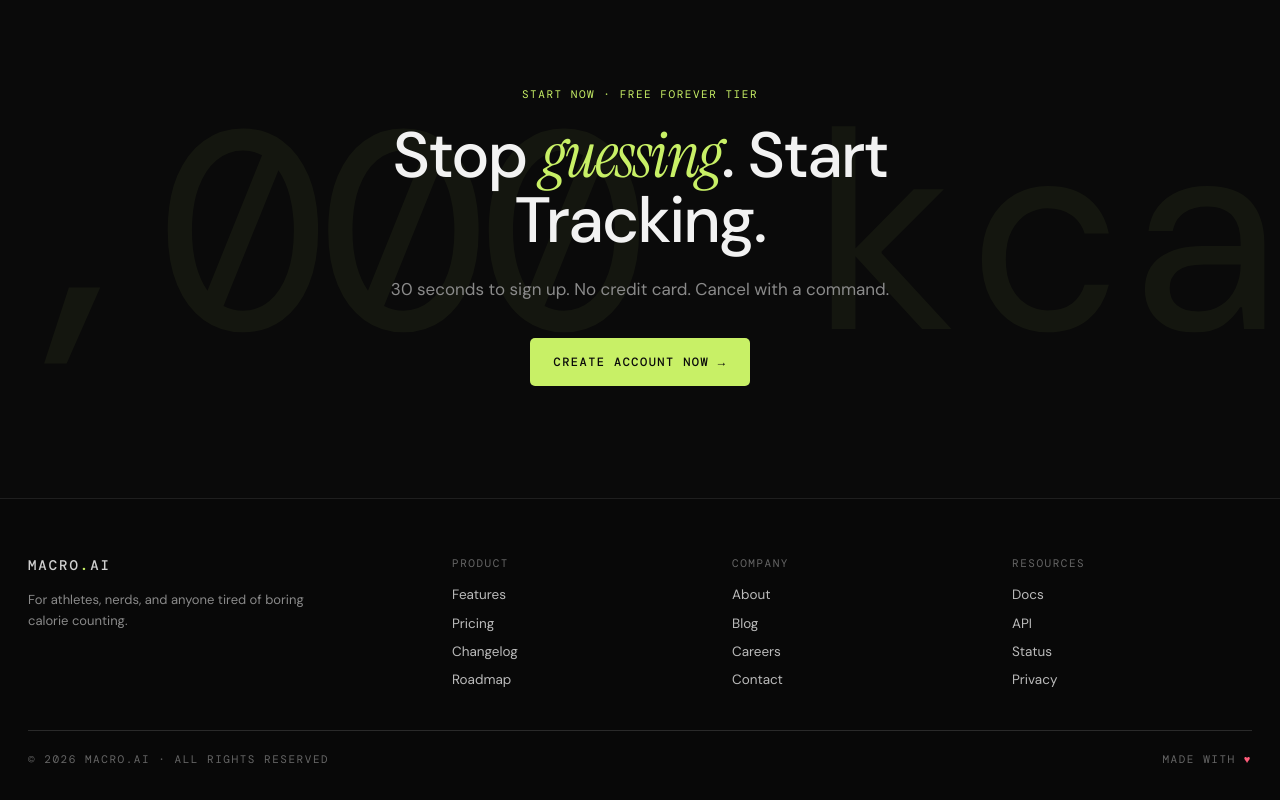
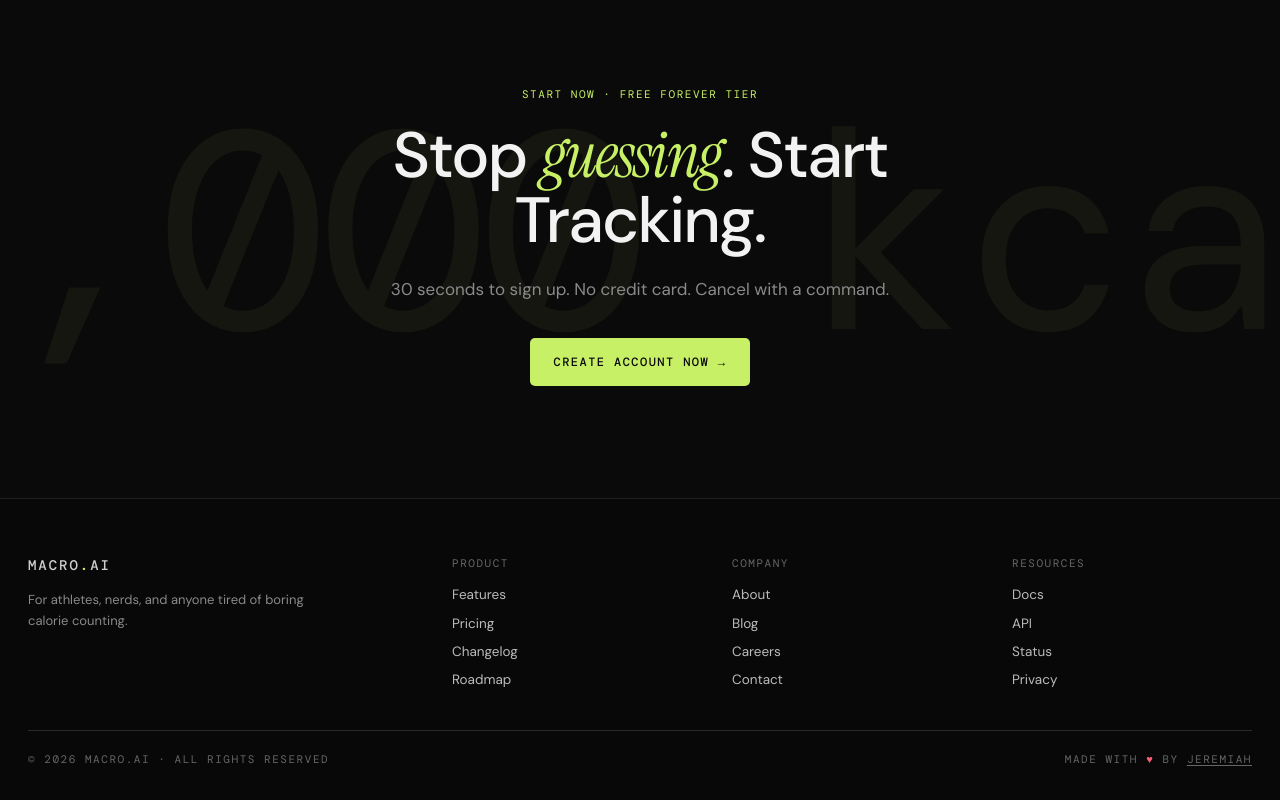
Before and after one commit to esiebomaj/macroAI-UI, a React (Vite) app: page / in a window 1280 px wide. Shown: the part 5371-6171 px from the top of the page. Built offline with nearby package versions, Linux system fonts and the light colour scheme; no server answers; a web font is replaced by a local one.

Commit message:
Update footer in LandingPage.jsx to include attribution link to Jeremiah, enhancing credit visibility and user engagement.

```diff
--- a/src/pages/LandingPage.jsx
+++ b/src/pages/LandingPage.jsx
@@ -2390,7 +2390,15 @@ function Footer() {
         >
           <MonoLabel>© 2026 MACRO.AI · ALL RIGHTS RESERVED</MonoLabel>
           <MonoLabel>
-            MADE WITH <span style={{ color: '#ff5c7a' }}>♥</span>
+            MADE WITH <span style={{ color: '#ff5c7a' }}>♥</span> BY{' '}
+            <a
+              href="https://github.com/esiebomaj"
+              target="_blank"
+              rel="noreferrer"
+              style={{ color: 'inherit', textDecoration: 'underline', textUnderlineOffset: 2 }}
+            >
+              JEREMIAH
+            </a>
           </MonoLabel>
         </div>
       </div>
```
